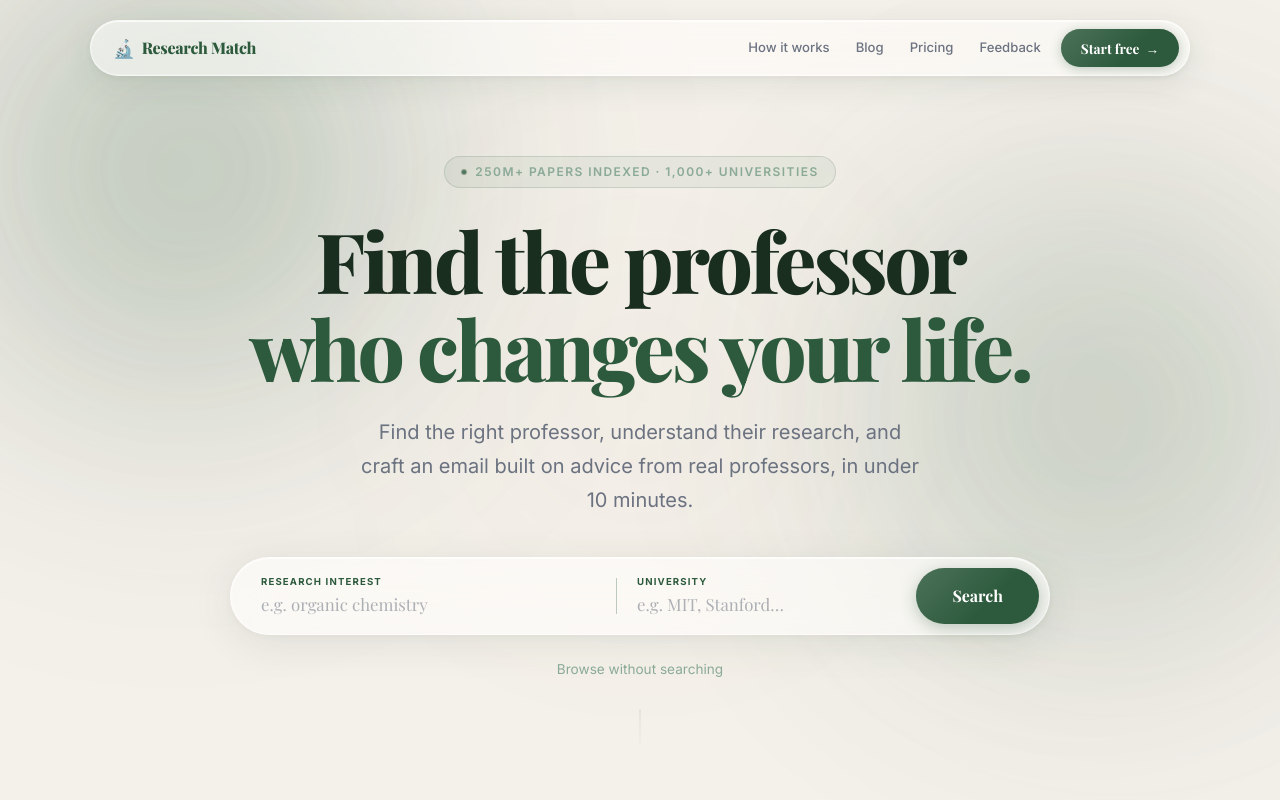
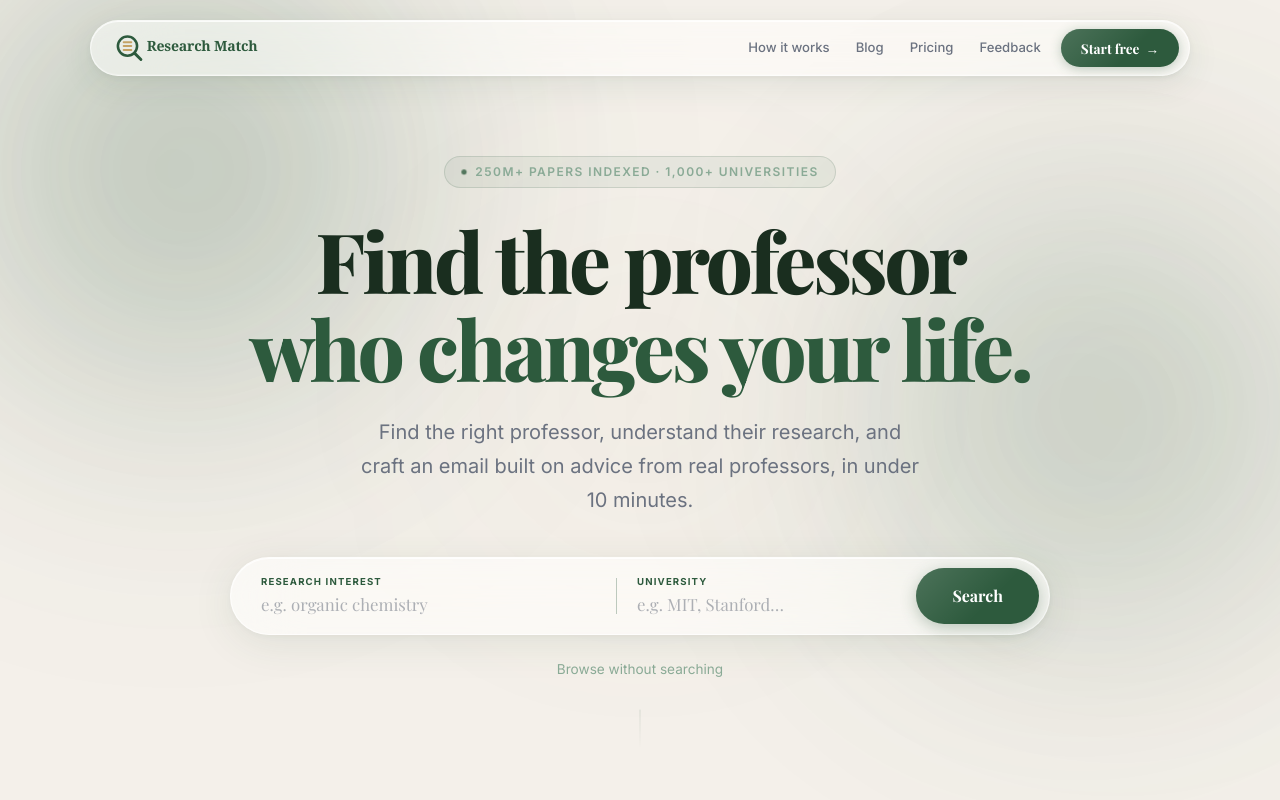
Before and after one commit to jacekimmy/research-match, a Next.js app: page / in a window 1280 px wide. Shown: the top 800 px of the page. Built offline with nearby package versions, Linux system fonts and the light colour scheme; no server answers; the database is empty.

Commit message:
Update nav logo to SVG wordmark + add search bar icon

```diff
--- a/src/app/app/page.tsx
+++ b/src/app/app/page.tsx
@@ -1205,7 +1205,16 @@ function AppPageInner() {
             <span className="rm-hamburger-line" />
           </button>
 
-          <Link href="/" className="rm-nav-logo">&#128300; Research Match</Link>
+          <Link href="/" className="rm-nav-logo">
+            <svg width="180" height="32" viewBox="0 0 280 50" xmlns="http://www.w3.org/2000/svg" aria-label="Research Match">
+              <circle cx="22" cy="22" r="15" fill="none" stroke="#2d5a3d" strokeWidth="4"/>
+              <path d="M33 33 L43 43" fill="none" stroke="#2d5a3d" strokeWidth="4.5" strokeLinecap="round"/>
+              <line x1="16" y1="16" x2="28" y2="16" stroke="#C4A265" strokeWidth="3" strokeLinecap="round"/>
+              <line x1="16" y1="22" x2="28" y2="22" stroke="#C4A265" strokeWidth="3" strokeLinecap="round"/>
+              <line x1="16" y1="28" x2="28" y2="28" stroke="#C4A265" strokeWidth="3" strokeLinecap="round"/>
+              <text x="52" y="30" fontFamily="Georgia, 'Times New Roman', serif" fontSize="22" fontWeight="700" fill="#2d5a3d">Research Match</text>
+            </svg>
+          </Link>
           <div className="rm-nav-spacer" />
 
           {saved.length > 0 && (
@@ -1342,6 +1351,13 @@ function AppPageInner() {
             {/* Hero search */}
             {searchMode === "interest" ? (
               <div className="glass-search rm-search rm-hero-search">
+                <svg width="24" height="24" viewBox="0 0 200 200" xmlns="http://www.w3.org/2000/svg" style={{ flexShrink: 0, marginLeft: "4px", opacity: 0.85 }} aria-hidden="true">
+                  <circle cx="80" cy="80" r="52" fill="none" stroke="#2d5a3d" strokeWidth="7"/>
+                  <path d="M118 118 L155 155" fill="none" stroke="#2d5a3d" strokeWidth="8" strokeLinecap="round"/>
+                  <line x1="64" y1="64" x2="96" y2="64" stroke="#C4A265" strokeWidth="5" strokeLinecap="round"/>
+                  <line x1="64" y1="80" x2="96" y2="80" stroke="#C4A265" strokeWidth="5" strokeLinecap="round"/>
+                  <line x1="64" y1="96" x2="96" y2="96" stroke="#C4A265" strokeWidth="5" strokeLinecap="round"/>
+                </svg>
                 <div className="rm-search-input-wrap" ref={suggestionsRef} style={{ position: "relative" }}>
                   <label className="rm-search-label">Research Interest</label>
                   <div className="rm-tag-input-row">
@@ -1390,6 +1406,13 @@ function AppPageInner() {
               </div>
             ) : (
               <div className="glass-search rm-search rm-hero-search">
+                <svg width="24" height="24" viewBox="0 0 200 200" xmlns="http://www.w3.org/2000/svg" style={{ flexShrink: 0, marginLeft: "4px", opacity: 0.85 }} aria-hidden="true">
+                  <circle cx="80" cy="80" r="52" fill="none" stroke="#2d5a3d" strokeWidth="7"/>
+                  <path d="M118 118 L155 155" fill="none" stroke="#2d5a3d" strokeWidth="8" strokeLinecap="round"/>
+                  <line x1="64" y1="64" x2="96" y2="64" stroke="#C4A265" strokeWidth="5" strokeLinecap="round"/>
+                  <line x1="64" y1="80" x2="96" y2="80" stroke="#C4A265" strokeWidth="5" strokeLinecap="round"/>
+                  <line x1="64" y1="96" x2="96" y2="96" stroke="#C4A265" strokeWidth="5" strokeLinecap="round"/>
+                </svg>
                 <div className="rm-search-input-wrap" style={{ flex: 1 }}>
                   <label className="rm-search-label">Professor Name</label>
                   <input value={profName} onChange={(e) => setProfName(e.target.value)} onKeyDown={(e) => e.key === "Enter" && triggerSearchByName()} placeholder="e.g. Geoffrey Hinton, Fei-Fei Li..." className="rm-search-input" />
@@ -1424,6 +1447,13 @@ function AppPageInner() {
                   </div>
                   {searchMode === "interest" ? (
                     <div className="glass-search rm-search">
+                      <svg width="24" height="24" viewBox="0 0 200 200" xmlns="http://www.w3.org/2000/svg" style={{ flexShrink: 0, marginLeft: "4px", opacity: 0.85 }} aria-hidden="true">
+                        <circle cx="80" cy="80" r="52" fill="none" stroke="#2d5a3d" strokeWidth="7"/>
+                        <path d="M118 118 L155 155" fill="none" stroke="#2d5a3d" strokeWidth="8" strokeLinecap="round"/>
+                        <line x1="64" y1="64" x2="96" y2="64" stroke="#C4A265" strokeWidth="5" strokeLinecap="round"/>
+                        <line x1="64" y1="80" x2="96" y2="80" stroke="#C4A265" strokeWidth="5" strokeLinecap="round"/>
+                        <line x1="64" y1="96" x2="96" y2="96" stroke="#C4A265" strokeWidth="5" strokeLinecap="round"/>
+                      </svg>
                       <div className="rm-search-input-wrap" ref={suggestionsRef} style={{ position: "relative" }}>
                         <label className="rm-search-label">Research Interest</label>
                         <div className="rm-tag-input-row">
@@ -1472,6 +1502,13 @@ function AppPageInner() {
                     </div>
                   ) : (
                     <div className="glass-search rm-search">
+                      <svg width="24" height="24" viewBox="0 0 200 200" xmlns="http://www.w3.org/2000/svg" style={{ flexShrink: 0, marginLeft: "4px", opacity: 0.85 }} aria-hidden="true">
+                        <circle cx="80" cy="80" r="52" fill="none" stroke="#2d5a3d" strokeWidth="7"/>
+                        <path d="M118 118 L155 155" fill="none" stroke="#2d5a3d" strokeWidth="8" strokeLinecap="round"/>
+                        <line x1="64" y1="64" x2="96" y2="64" stroke="#C4A265" strokeWidth="5" strokeLinecap="round"/>
+                        <line x1="64" y1="80" x2="96" y2="80" stroke="#C4A265" strokeWidth="5" strokeLinecap="round"/>
+                        <line x1="64" y1="96" x2="96" y2="96" stroke="#C4A265" strokeWidth="5" strokeLinecap="round"/>
+                      </svg>
                       <div className="rm-search-input-wrap" style={{ flex: 1 }}>
                         <label className="rm-search-label">Professor Name</label>
                         <input value={profName} onChange={(e) => setProfName(e.target.value)} onKeyDown={(e) => e.key === "Enter" && searchByName()} placeholder="e.g. Geoffrey Hinton, Fei-Fei Li..." className="rm-search-input" />
--- a/src/app/page.tsx
+++ b/src/app/page.tsx
@@ -117,8 +117,14 @@ export default function LandingPage() {
       <nav className="lp-nav">
         <div className="lp-nav-pill">
           <Link href="/" className="lp-nav-logo">
-            <span className="lp-nav-logo-mark">&#128300;</span>
-            Research Match
+            <svg width="180" height="32" viewBox="0 0 280 50" xmlns="http://www.w3.org/2000/svg" aria-label="Research Match">
+              <circle cx="22" cy="22" r="15" fill="none" stroke="#2d5a3d" strokeWidth="4"/>
+              <path d="M33 33 L43 43" fill="none" stroke="#2d5a3d" strokeWidth="4.5" strokeLinecap="round"/>
+              <line x1="16" y1="16" x2="28" y2="16" stroke="#C4A265" strokeWidth="3" strokeLinecap="round"/>
+              <line x1="16" y1="22" x2="28" y2="22" stroke="#C4A265" strokeWidth="3" strokeLinecap="round"/>
+              <line x1="16" y1="28" x2="28" y2="28" stroke="#C4A265" strokeWidth="3" strokeLinecap="round"/>
+              <text x="52" y="30" fontFamily="Georgia, 'Times New Roman', serif" fontSize="22" fontWeight="700" fill="#2d5a3d">Research Match</text>
+            </svg>
           </Link>
           <div className="lp-nav-spacer" />
           <div className="lp-nav-links">
```
